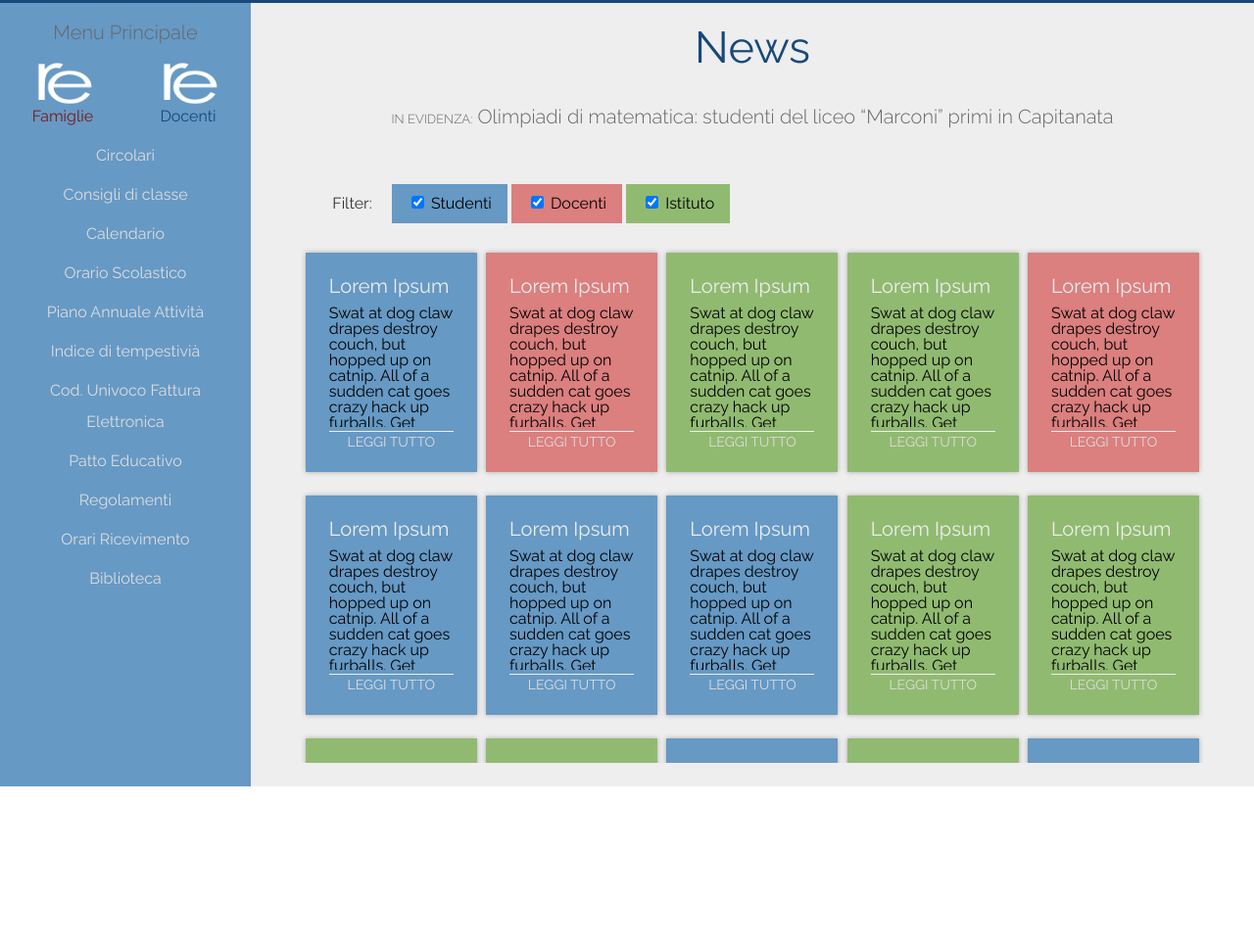
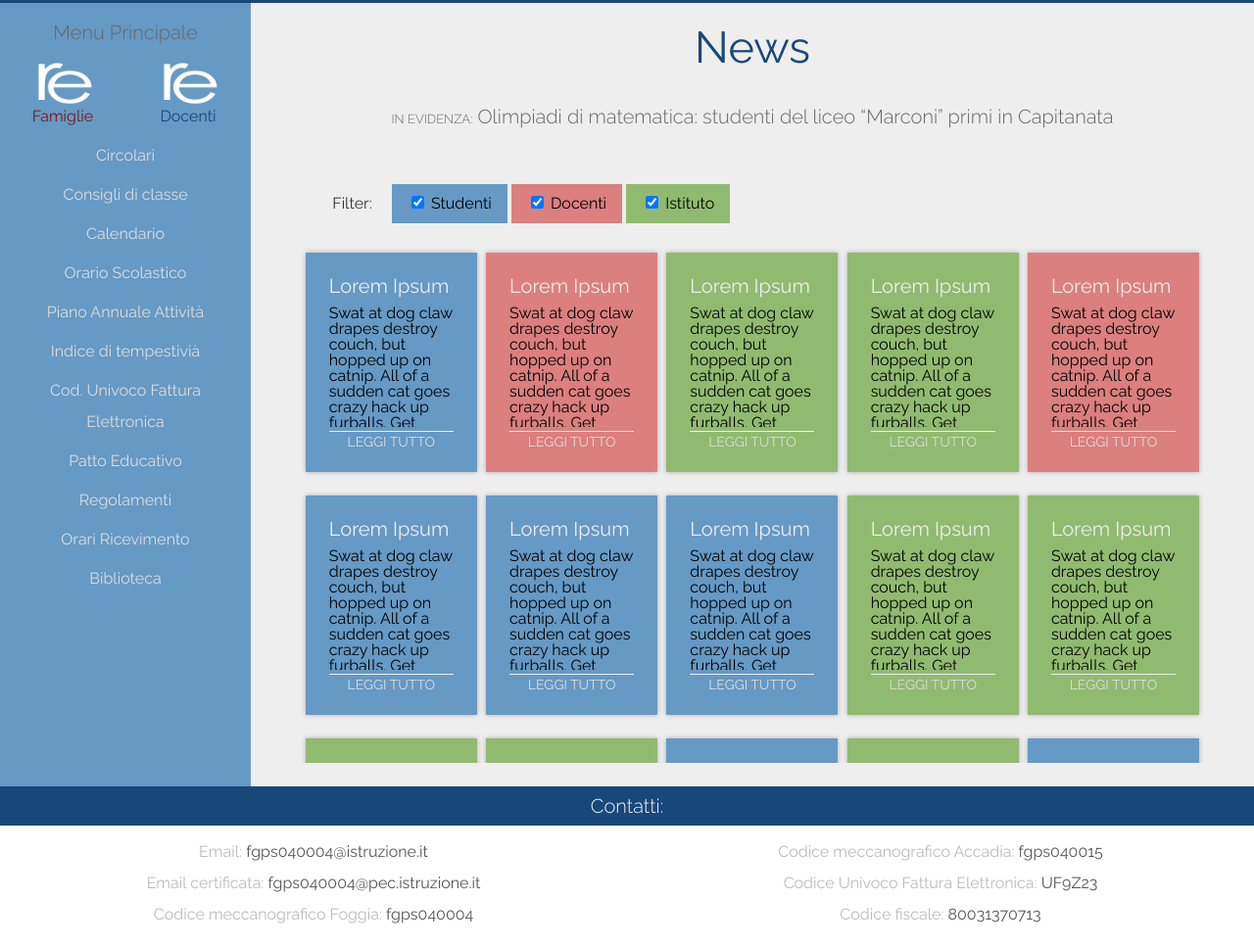
Before and after one commit to pinusc/marconifg, a plain HTML site: page index.html in a window 1280 px wide. Shown: the part 797-1763 px from the top of the page at 98% size. Before the commit the page ends 1600 px from the top, so only its background shows below. Drawn offline with Linux system fonts and the light colour scheme.

Commit message:
Add footer

```diff
--- a/index.css
+++ b/index.css
@@ -221,3 +221,39 @@ nav li:hover {
     line-height: 2.5em;
     padding: 0 1em;
 }
+
+footer {
+    /* display: flex; */
+    /* flex-flow: column; */
+    height: 10em;
+}
+
+footer h3 {
+    background-color: #18487A;
+    color: #f5f5f5;
+    line-height: 2em;
+    padding-top: 0;
+}
+
+#contacts {
+    margin-top: 0.7em;
+    height: 7em;
+    display: flex;
+    flex-flow: column;
+    flex-wrap: wrap;
+}
+
+.contact {
+    height: 2em;
+    line-height: 2em;
+    width: 50%;
+    text-align: center;
+}
+
+.contact span:first-child {
+    color: #bbb;
+}
+
+.contact span:last-child {
+    color: #555;
+}
--- a/index.html
+++ b/index.html
@@ -169,9 +169,35 @@
         </div>
       </div>
     </div>
-
-    <footer>
-    </footer>
   </div>
+  <footer>
+    <h3>Contatti:</h3>
+    <div id=contacts>
+      <div class=contact>
+        <span>Email:</span>
+        <span>fgps040004@istruzione.it</span>
+      </div>
+      <div class=contact>
+        <span>Email certificata:</span>
+        <span>fgps040004@pec.istruzione.it</span>
+      </div>
+      <div class=contact>
+        <span>Codice meccanografico Foggia:</span>
+        <span>fgps040004</span>
+      </div>
+      <div class=contact>
+        <span>Codice meccanografico Accadia:</span>
+        <span>fgps040015</span>
+      </div>
+      <div class=contact>
+        <span>Codice Univoco Fattura Elettronica:</span>
+        <span>UF9Z23</span>
+      </div>
+      <div class=contact>
+        <span>Codice fiscale:</span>
+        <span>80031370713</span>
+      </div>
+    </div>
+  </footer>
 </body>
 </html>
```
